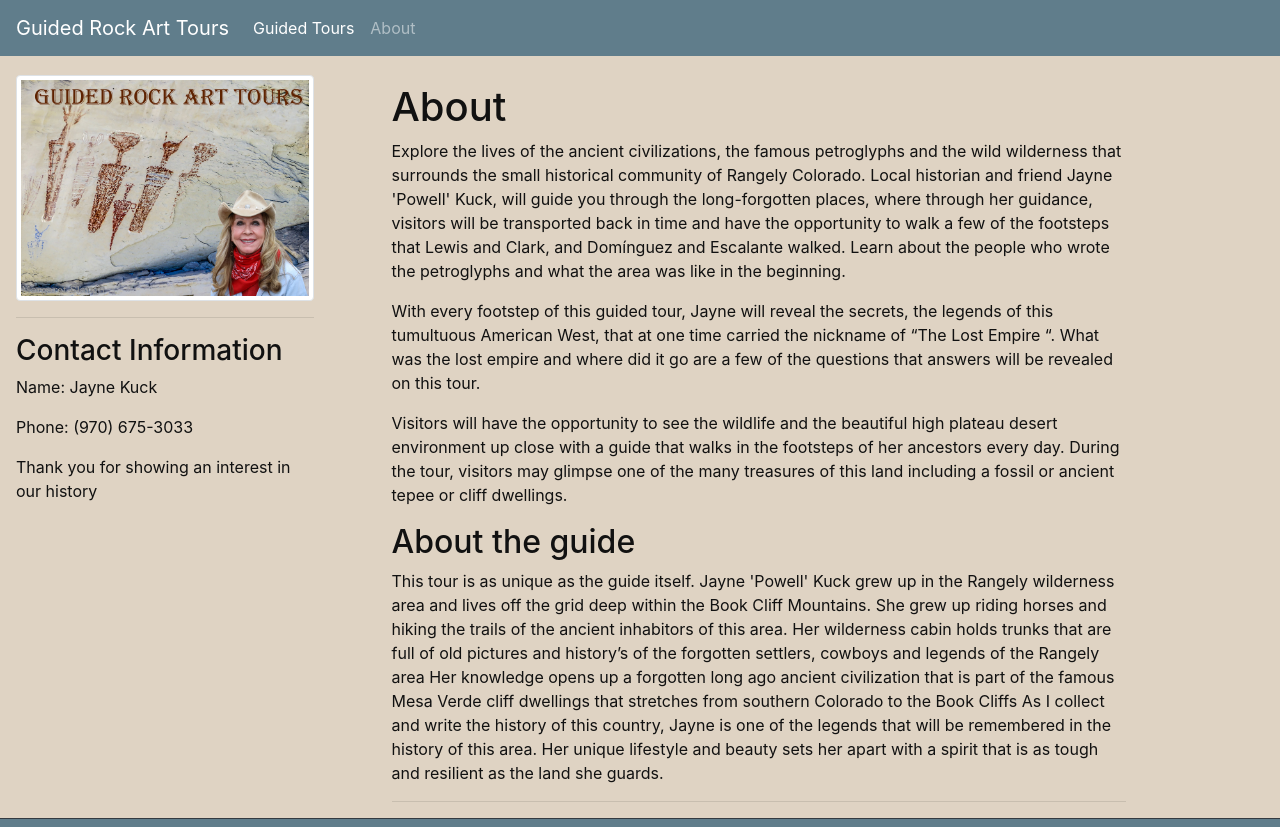
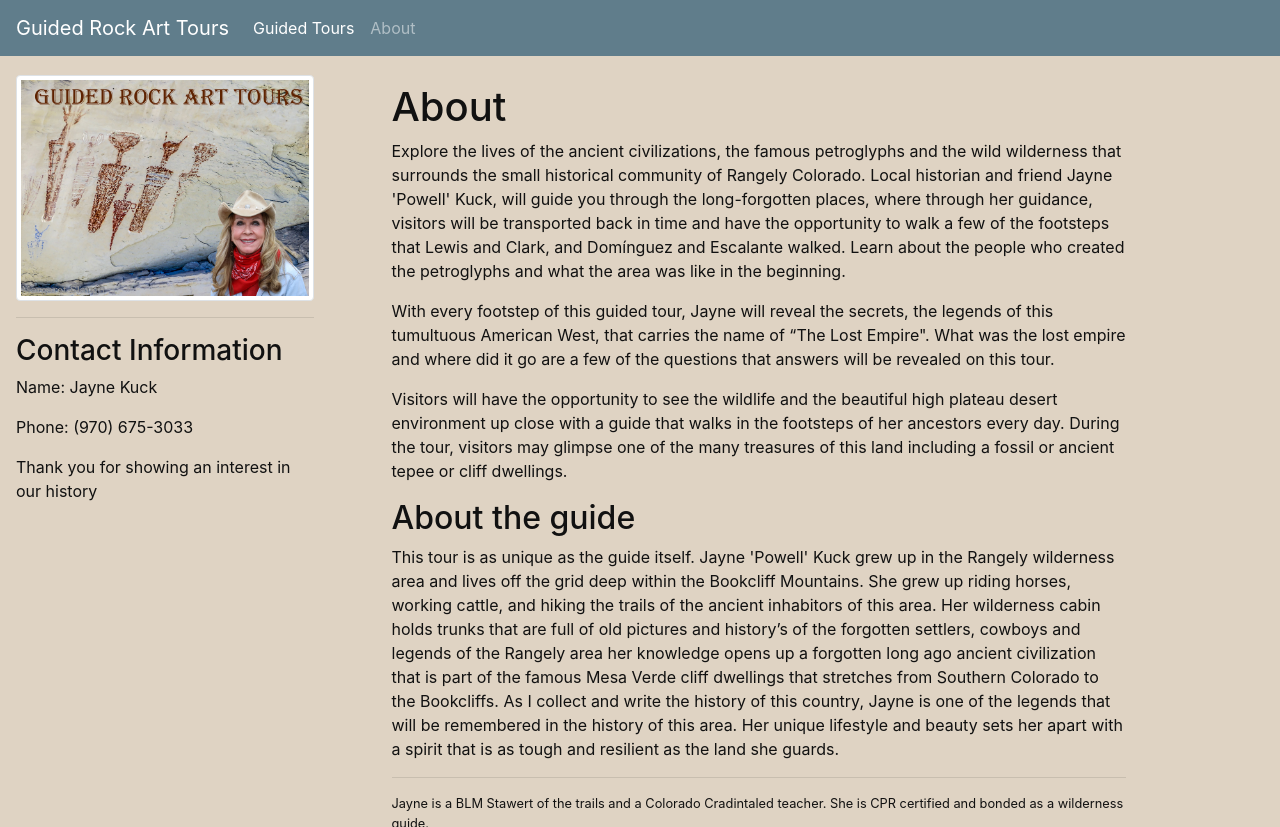
Before and after one commit to Clients/CPDTRockArtTours, a Jekyll site: the page built from about.html, in a window 1280 px wide and 900 px high, cut to the strip 0-827 px from the top of the window. Built offline with Jekyll 4.4.1, drawn with Linux system fonts in a browser that asks for light colours; nearby versions of some CDN libraries.

Commit message:
Update about.html

```diff
--- a/about.html
+++ b/about.html
@@ -11,11 +11,11 @@ permalink: /about
     <p>Explore the lives of the ancient civilizations, the famous petroglyphs and the wild wilderness that surrounds the small historical
     community of Rangely Colorado. Local historian and friend Jayne 'Powell' Kuck, will guide you through the long-forgotten places,
     where through her guidance, visitors will be transported back in time and have the opportunity to walk a few of the footsteps that
-    Lewis and Clark, and Domínguez and Escalante walked. Learn about the people who wrote the petroglyphs and what the area was like in
+    Lewis and Clark, and Domínguez and Escalante walked. Learn about the people who created the petroglyphs and what the area was like in
     the beginning.</p>
 
-    <p>With every footstep of this guided tour, Jayne will reveal the secrets, the legends of this tumultuous American West, that at one
-    time carried the nickname of “The Lost Empire “. What was the lost empire and where did it go are a few of the questions that answers
+    <p>With every footstep of this guided tour, Jayne will reveal the secrets, the legends of this tumultuous American West, that carries
+    the name of “The Lost Empire". What was the lost empire and where did it go are a few of the questions that answers
     will be revealed on this tour.</p>
 
     <p>Visitors will have the opportunity to see the wildlife and the beautiful high plateau desert environment up close with a guide
@@ -25,14 +25,16 @@ permalink: /about
     <h2>About the guide</h2>
 
     <p>This tour is as unique as the guide itself. Jayne 'Powell' Kuck grew up in the Rangely wilderness area and lives off the grid
-    deep within the Book Cliff Mountains. She grew up riding horses and hiking the trails of the ancient inhabitors of this area. Her
+    deep within the Bookcliff Mountains. She grew up riding horses, working cattle, and hiking the trails of the ancient inhabitors of this area. Her
     wilderness cabin holds trunks that are full of old pictures and history’s of the forgotten settlers, cowboys and legends of the
-    Rangely area Her knowledge opens up a forgotten long ago ancient civilization that is part of the famous Mesa Verde cliff dwellings
-    that stretches from southern Colorado to the Book Cliffs As I collect and write the history of this country, Jayne is one of the
+    Rangely area her knowledge opens up a forgotten long ago ancient civilization that is part of the famous Mesa Verde cliff dwellings
+    that stretches from Southern Colorado to the Bookcliffs. As I collect and write the history of this country, Jayne is one of the
     legends that will be remembered in the history of this area. Her unique lifestyle and beauty sets her apart with a spirit that is
     as tough and resilient as the land she guards.</p>
 
-    <hr />
+   <hr />
+    <p class="small">Jayne is a BLM Stawert of the trails and a Colorado Cradintaled teacher. She is CPR certified and bonded as
+     a wilderness guide.</p>
 
 
   </div>
```
